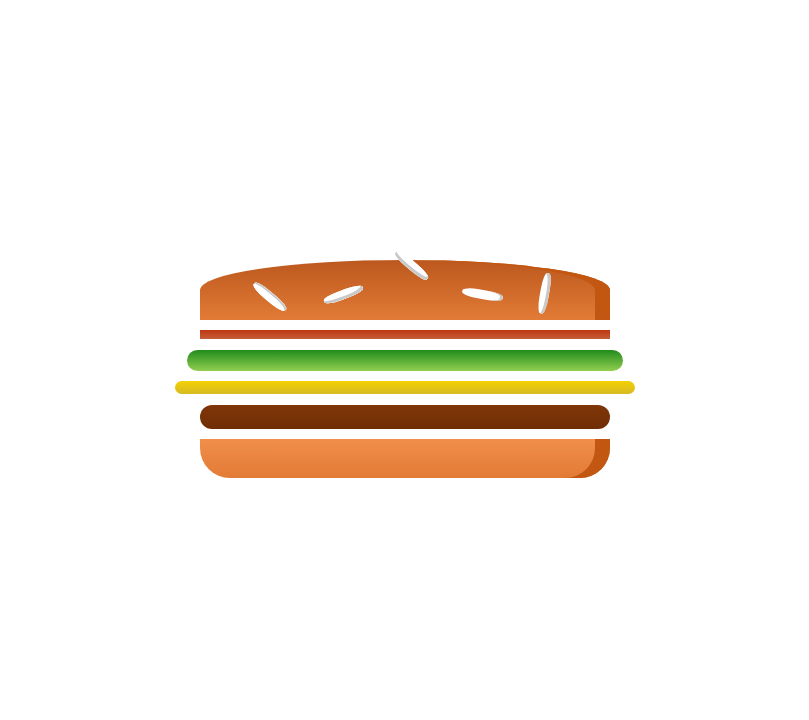
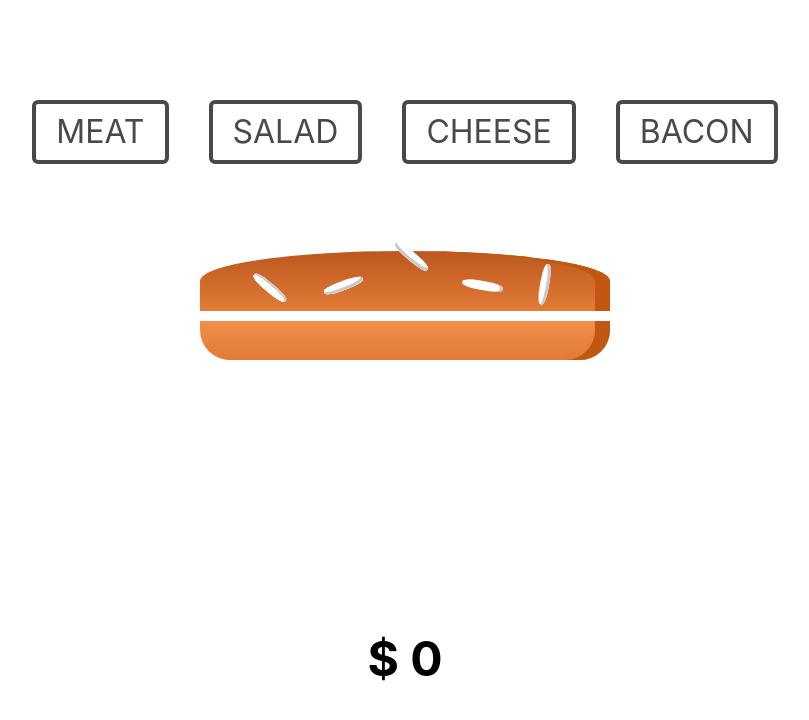
Before and after one commit to MarioHdpz/burger-builder, a React (Create React App) app: page / in a window 1280 px wide. Shown: the top 720 px of the page, without its empty margins (235-1044 px from the left). Built offline with nearby package versions, Linux system fonts and the light colour scheme.

Commit message:
Control panel

```diff
--- a/public/index.html
+++ b/public/index.html
@@ -19,7 +19,7 @@
       work correctly both with client-side routing and a non-root public URL.
       Learn how to configure a non-root public URL by running `npm run build`.
     -->
-    <title>React Exercises</title>
+    <title>Burger builder</title>
   </head>
   <body>
     <noscript>You need to enable JavaScript to run this app.</noscript>
--- a/src/App.css
+++ b/src/App.css
@@ -1,8 +1,10 @@
-.main {
+.main > div {
   text-align: center;
   display: flex;
+  flex-flow: column;
   align-items: center;
-  height: 100vh;
+  height: 80vh;
+  padding: 10vh 0;
 }
 
 .burger {
@@ -125,3 +127,36 @@
   background: linear-gradient(#bf3813, #c45e38);
   margin: 2% auto;
 }
+
+.control-panel {
+  display: flex;
+  align-items: center;
+  justify-content: space-around;
+  flex-wrap: wrap;
+}
+
+.control-panel > div {
+  height: 0.5em;
+  color: #494949 !important;
+  text-transform: uppercase;
+  background: #ffffff;
+  padding: 20px;
+  border: 4px solid #494949 !important;
+  border-radius: 6px;
+  display: inline-block;
+  font-size: 2em;
+  line-height: 0.5em;
+  margin: 20px;
+}
+
+.control-panel > div:hover {
+  color: #ffffff !important;
+  background: #f6b93b;
+  border-color: #f6b93b !important;
+  transition: all 0.1s ease 0s;
+  cursor: pointer;
+}
+
+h1 {
+  font-size: 3em;
+}
--- a/src/components/Builder/index.js
+++ b/src/components/Builder/index.js
@@ -1,22 +1,33 @@
-import React, { Component } from 'react'
-import Burger from '../Burger';
+import React, { Component } from "react";
+import Burger from "../Burger";
+import ControlPanel from "../ControlPanel";
+
+/**
+ * Ingredients: ["bacon", "salad", "cheese", "meat"]
+ */
+
+const prices = {
+    'bacon': 10,
+    'salad': 2,
+    'cheese': 5,
+    'meat': 20,
+}
 
 class Builder extends Component {
-    state = {
-        ingredients: [
-            'bacon',
-            'salad',
-            'cheese',
-            'meat'
-        ],
-        price: 0,
-    }
+  state = {
+    ingredients: [],
+    price: 0
+  };
 
-    render() {
-        return (
-            <Burger ingredients={this.state.ingredients} />
-        )
-    }
+  render() {
+    return (
+      <div>
+        <ControlPanel />
+        <Burger ingredients={this.state.ingredients} />
+        <h1>$ {this.state.price}</h1>
+      </div>
+    );
+  }
 }
 
 export default Builder;
--- /dev/null
+++ b/src/components/ControlPanel/index.js
@@ -0,0 +1,12 @@
+import React from 'react'
+
+const ControlPanel = () => (
+    <div className="control-panel">
+        <div className="button-meat">Meat</div>
+        <div className="button-salad">Salad</div>
+        <div className="button-cheese">Cheese</div>
+        <div className="button-bacon">Bacon</div>
+    </div>
+)
+
+export default ControlPanel;
```
Also changed, not shown: public/manifest.json.
